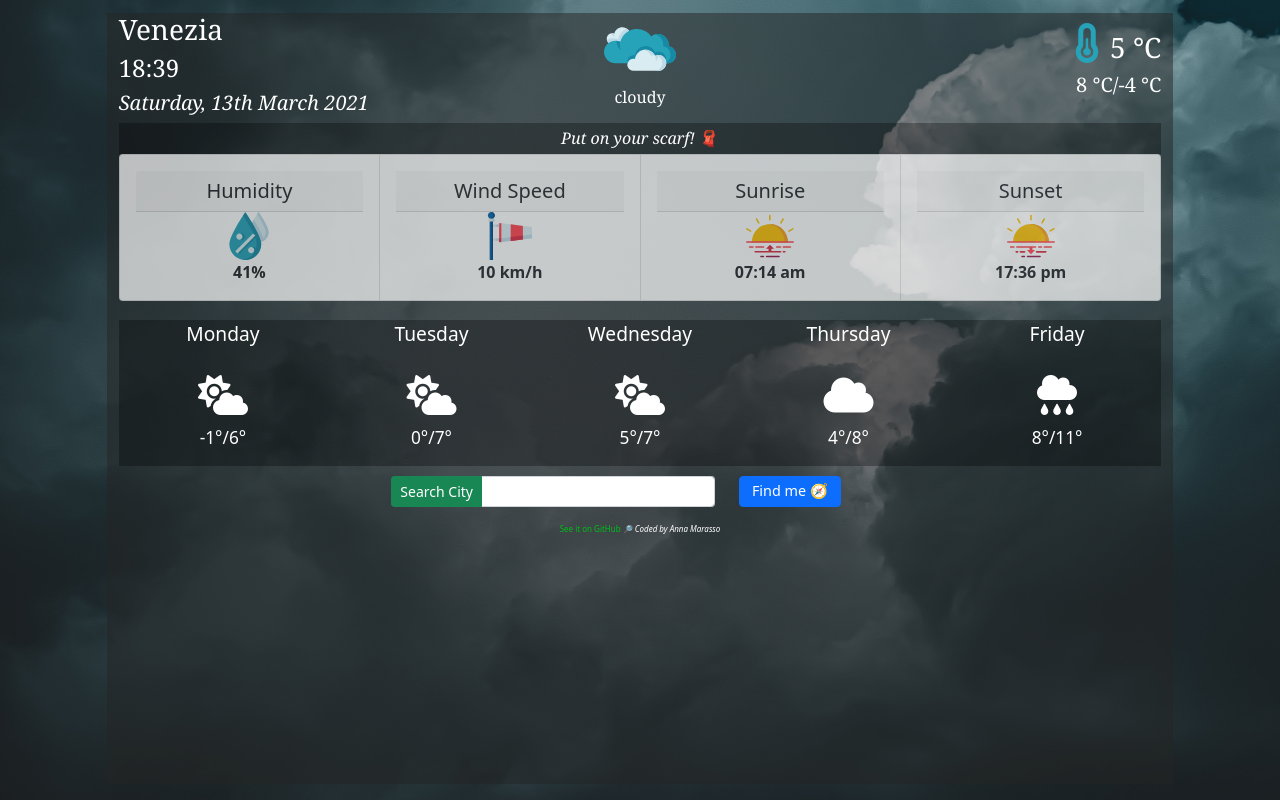
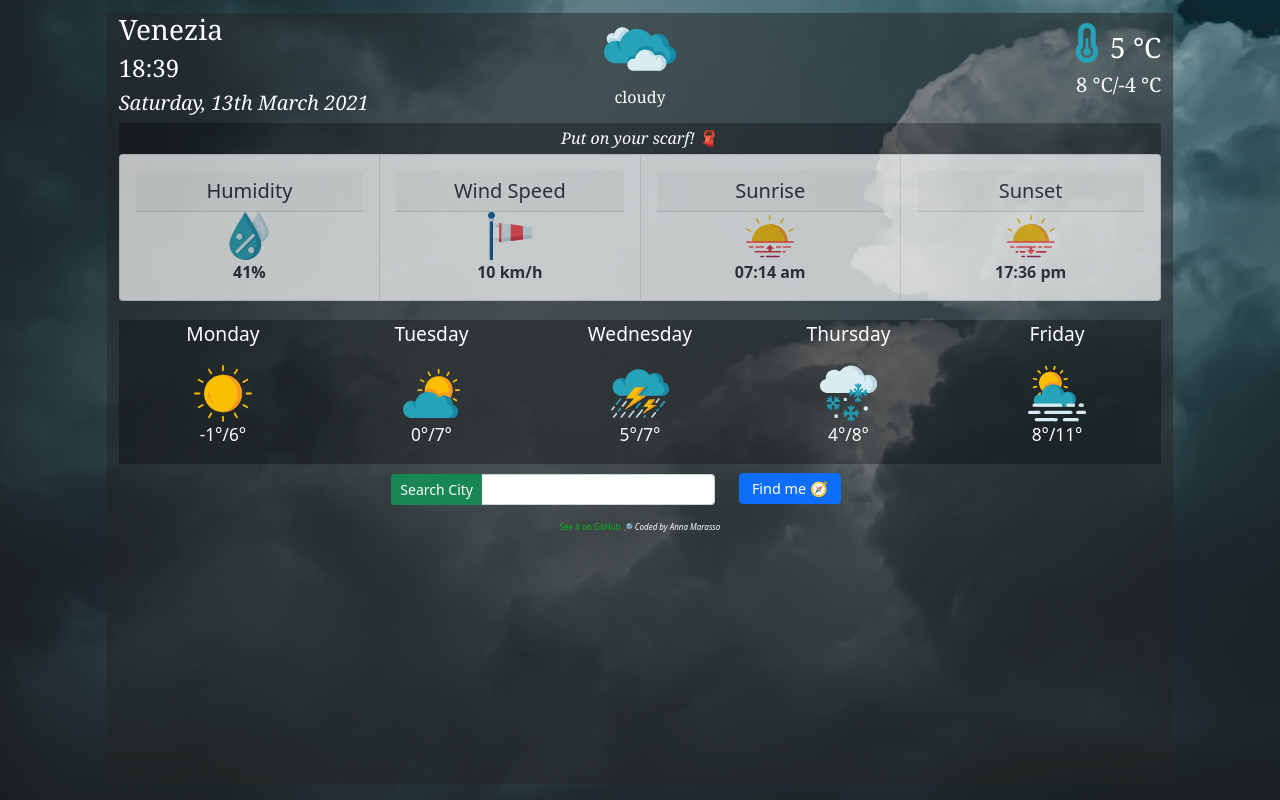
Before and after one commit to annamar90/Weather-App, a plain HTML site: page index.html in a window 1280 px wide. Drawn offline with nearby package versions, Linux system fonts and the light colour scheme.

Commit message:
Days icon trial
Icon trial

```diff
--- a/index.html
+++ b/index.html
@@ -100,37 +100,30 @@
                 <div class="row nextdays">
                     <div class="col">
                         <p>Monday</p>
-                        <div class="daysicon day1icon">
-                            <i class="fas fa-cloud-sun"></i>
-                        </div>
+
+                        <img src="icons/036-sun.svg" class="daysicon"/>
+
                         <p class="daystemp day1temp">-1°/6°</p>
                     </div>
                     <div class="col">
                         <p>Tuesday</p>
-                        <div class="daysicon day2icon">
-                            <i class="fas fa-cloud-sun"></i>
-                        </div>
+                        <img src="icons/007-cloudy day.svg" class="daysicon"/>
+
                         <p class="daystemp day2temp">0°/7°</p>
                     </div>
                     <div class="col">
                         <p>Wednesday</p>
-                        <div class="daysicon day3icon">
-                        <i class="fas fa-cloud-sun"></i>
-                        </div>
+                        <img src="icons/041-thunderstorm.svg" class="daysicon"/>
                         <p class="daystemp day3temp">5°/7°</p>
                     </div>
                     <div class="col">
                         <p>Thursday</p>
-                        <div class="daysicon day4icon">
-                        <i class="fas fa-cloud"></i>
-                        </div>
+                        <img src="icons/033-snowy.svg" class="daysicon"/>
                         <p class="daystemp day4temp">4°/8°</p>
                     </div>
                     <div class="col">
                         <p>Friday</p>
-                        <div class="daysicon day5icon">
-                            <i class="fas fa-cloud-rain"></i>
-                        </div>
+                    <img src="icons/016-haze.svg" class="daysicon"/>
                         <p class="daystemp day5temp">8°/11°</p>
                     </div>
                 </div>
--- a/src/styles.css
+++ b/src/styles.css
@@ -127,9 +127,7 @@ html {
 }
 
 .daysicon {
-    color: white;
-    font-size: 40px;
-    text-align: center;
+    width: 3em;
 }
 
 .daystemp {
```
